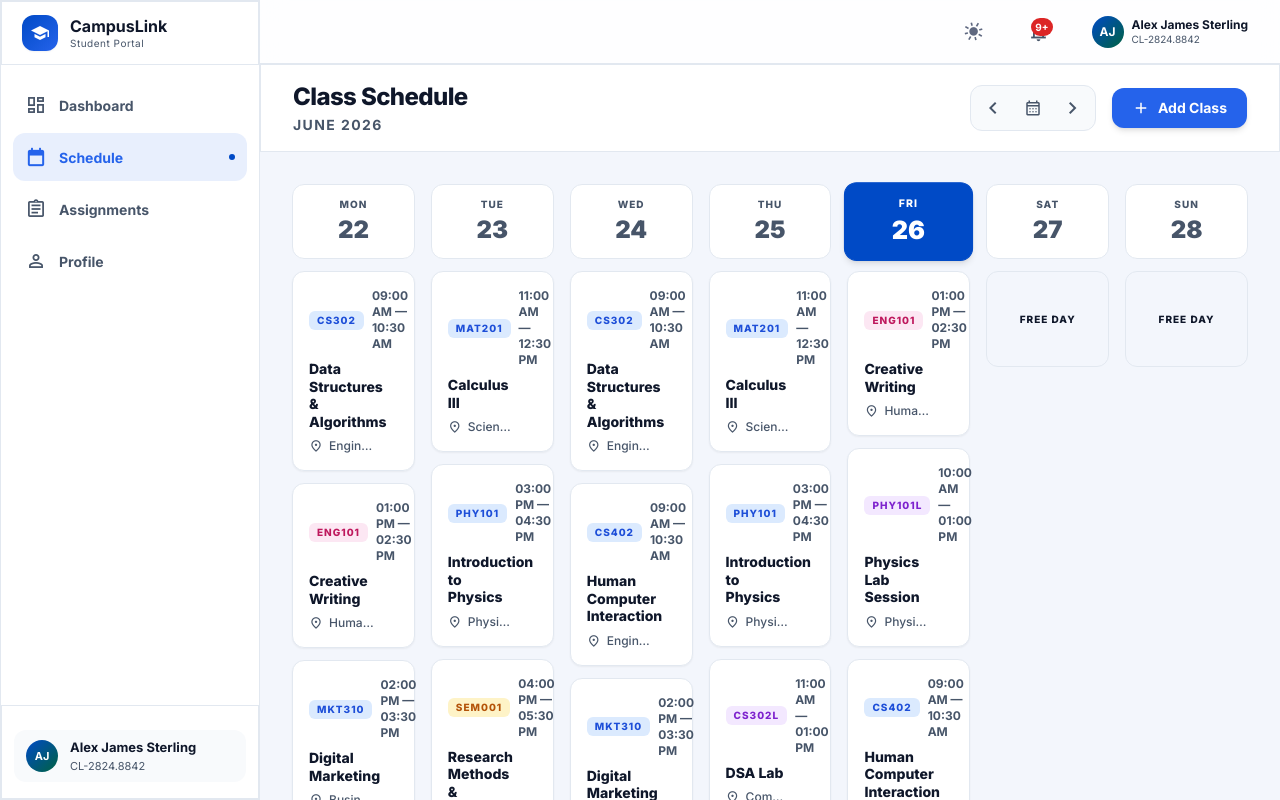
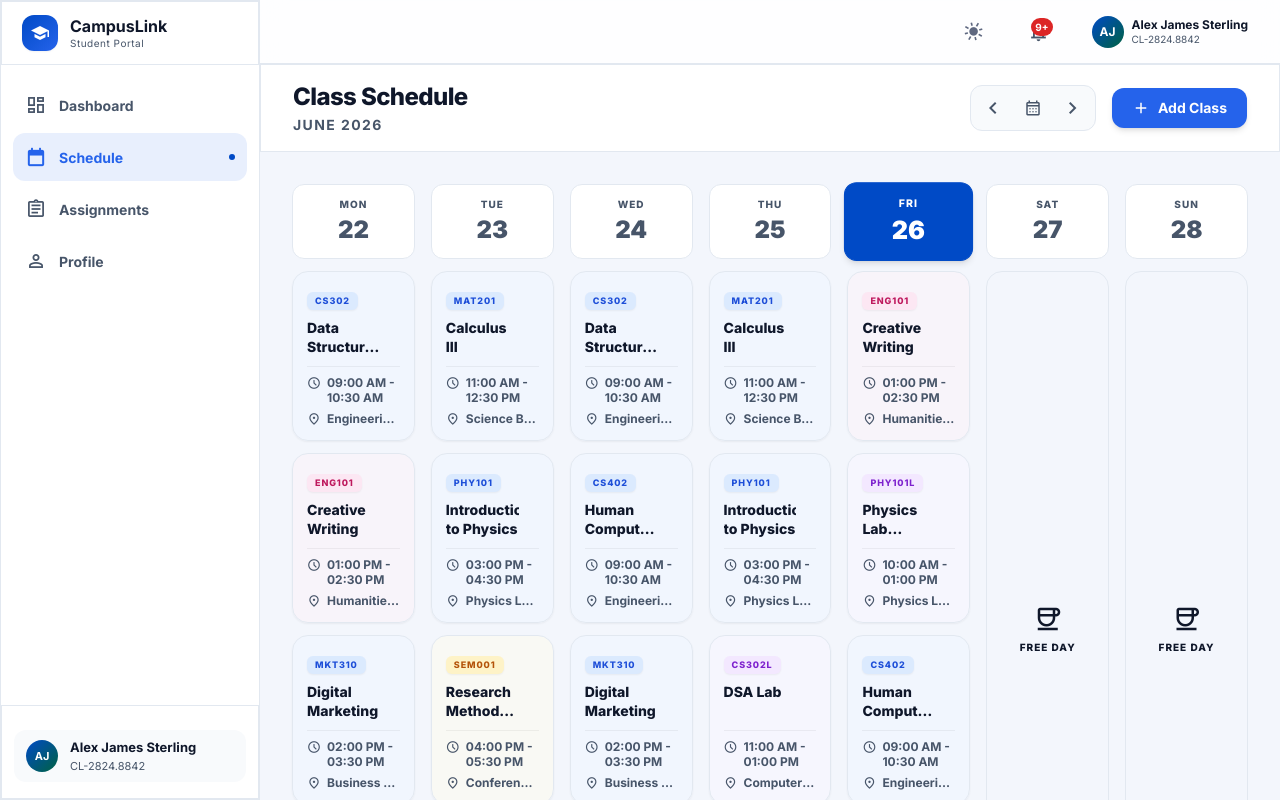
Before and after one commit to kajanan29/campus-web-companion, a React (Create React App) app in the folder campus-web-companion/: page /schedule in a window 1280 px wide. Built offline with nearby package versions, Linux system fonts and the light colour scheme; the HTML template or start-up script is replaced by a standard one.

Commit message:
bug-fixes

```diff
--- a/campus-web-companion/src/pages/Profile.jsx
+++ b/campus-web-companion/src/pages/Profile.jsx
@@ -185,16 +185,16 @@ export default function Profile() {
 
             {/* Edit Mode Actions (Bottom) */}
             {isEditing && (
-              <div className="mt-10 pt-6 border-t border-outline flex items-center justify-end gap-3">
+              <div className="mt-10 pt-6 border-t border-outline flex flex-col-reverse sm:flex-row justify-end gap-3">
                 <button
                   onClick={handleCancel}
-                  className="px-6 py-2.5 bg-surface-low text-on-surface-variant rounded-xl font-bold text-sm hover:bg-surface-med transition-colors"
+                  className="w-full sm:w-auto px-6 py-2.5 bg-surface-low text-on-surface-variant rounded-xl font-bold text-sm hover:bg-surface-med transition-colors"
                 >
                   Cancel
                 </button>
                 <button
                   onClick={handleSave}
-                  className="px-6 py-2.5 bg-primary text-white rounded-xl font-bold text-sm hover:opacity-90 transition-colors shadow-md flex items-center gap-2"
+                  className="w-full sm:w-auto px-6 py-2.5 bg-primary text-white rounded-xl font-bold text-sm hover:opacity-90 transition-colors shadow-md flex items-center justify-center gap-2 whitespace-nowrap"
                 >
                   <span className="material-symbols-outlined" style={{ fontSize: '18px' }}>save</span>
                   Save Changes
--- a/campus-web-companion/src/pages/Schedule.jsx
+++ b/campus-web-companion/src/pages/Schedule.jsx
@@ -40,11 +40,11 @@ const generateInitialSchedule = () => {
 
 /* ── UI Helpers ── */
 const TYPE_STYLES = {
-  lecture: { border: 'border-l-blue-500', bg: 'bg-blue-50/50', badge: 'bg-blue-100 text-blue-700' },
-  lab:     { border: 'border-l-purple-500', bg: 'bg-purple-50/50', badge: 'bg-purple-100 text-purple-700' },
-  studio:  { border: 'border-l-pink-500', bg: 'bg-pink-50/50', badge: 'bg-pink-100 text-pink-700' },
-  seminar: { border: 'border-l-amber-500', bg: 'bg-amber-50/50', badge: 'bg-amber-100 text-amber-700' },
-  other:   { border: 'border-l-gray-500', bg: 'bg-gray-50', badge: 'bg-gray-200 text-gray-700' },
+  lecture: { border: 'border-l-blue-500', bg: 'bg-blue-50/50 dark:bg-blue-500/10', badge: 'bg-blue-100 text-blue-700 dark:bg-blue-500/20 dark:text-blue-300' },
+  lab:     { border: 'border-l-purple-500', bg: 'bg-purple-50/50 dark:bg-purple-500/10', badge: 'bg-purple-100 text-purple-700 dark:bg-purple-500/20 dark:text-purple-300' },
+  studio:  { border: 'border-l-pink-500', bg: 'bg-pink-50/50 dark:bg-pink-500/10', badge: 'bg-pink-100 text-pink-700 dark:bg-pink-500/20 dark:text-pink-300' },
+  seminar: { border: 'border-l-amber-500', bg: 'bg-amber-50/50 dark:bg-amber-500/10', badge: 'bg-amber-100 text-amber-700 dark:bg-amber-500/20 dark:text-amber-300' },
+  other:   { border: 'border-l-gray-500', bg: 'bg-gray-50/80 dark:bg-gray-500/10', badge: 'bg-gray-200 text-gray-700 dark:bg-gray-500/20 dark:text-gray-300' },
 };
 
 /* ── Mini Calendar Helper ── */
@@ -88,28 +88,32 @@ function EventCard({ ev, onDelete, dateKey }) {
   const style = TYPE_STYLES[ev.type] || TYPE_STYLES.other;
 
   return (
-    <div className={`relative p-4 rounded-xl border border-outline shadow-sm hover:shadow-md transition-all bg-surface border-l-4 ${style.border} group`}>
+    <div className={`relative p-3.5 h-[170px] flex flex-col rounded-2xl border border-outline shadow-sm hover:shadow-md transition-all ${style.bg} border-l-4 ${style.border} group`}>
       <button
         onClick={(e) => { e.stopPropagation(); onDelete(dateKey, ev.id); }}
-        className="absolute top-1 right-1 w-11 h-11 md:w-8 md:h-8 flex items-center justify-center rounded-full text-gray-400 hover:text-red-500 hover:bg-red-50 transition-colors opacity-100 md:opacity-0 md:group-hover:opacity-100 z-10"
+        className="absolute top-2 right-2 w-7 h-7 flex items-center justify-center rounded-full text-gray-400 hover:text-red-600 hover:bg-white transition-colors opacity-100 md:opacity-0 md:group-hover:opacity-100 z-10 shadow-sm md:shadow-none"
         title="Delete Event"
       >
-        <span className="material-symbols-outlined" style={{ fontSize: '20px' }}>delete</span>
+        <span className="material-symbols-outlined" style={{ fontSize: '16px' }}>delete</span>
       </button>
 
-      <div className="flex flex-col gap-2 pr-6">
-        <div className="flex items-center gap-2">
-          <span className={`px-2 py-0.5 rounded-md text-[10px] font-extrabold uppercase tracking-widest ${style.badge}`}>
+      <div className="flex flex-col h-full">
+        <div className="pr-5 flex-shrink-0">
+          <span className={`w-max px-2 py-0.5 rounded-md text-[9px] font-extrabold uppercase tracking-widest ${style.badge} shadow-sm inline-block mb-2`}>
             {ev.code}
           </span>
-          <span className="text-xs font-bold text-on-surface-variant">{ev.time}</span>
+          <h3 className="font-extrabold text-on-surface text-sm leading-snug line-clamp-2">{ev.title}</h3>
         </div>
 
-        <h3 className="font-extrabold text-on-surface text-sm leading-tight">{ev.title}</h3>
-
-        <div className="flex items-center gap-1.5 text-xs font-medium text-on-surface-variant">
-          <span className="material-symbols-outlined" style={{ fontSize: '14px' }}>location_on</span>
-          <span className="truncate">{ev.loc}</span>
+        <div className="flex flex-col gap-1.5 mt-auto pt-2 border-t border-black/5">
+          <div className="flex items-start gap-1.5 text-xs font-bold text-on-surface-variant">
+            <span className="material-symbols-outlined shrink-0" style={{ fontSize: '14px', marginTop: '1px' }}>schedule</span>
+            <span className="leading-tight">{ev.time.replace(' — ', ' - ')}</span>
+          </div>
+          <div className="flex items-start gap-1.5 text-xs font-bold text-on-surface-variant">
+            <span className="material-symbols-outlined shrink-0" style={{ fontSize: '14px', marginTop: '1px' }}>location_on</span>
+            <span className="leading-tight truncate">{ev.loc}</span>
+          </div>
         </div>
       </div>
     </div>
@@ -451,7 +455,8 @@ export default function Schedule() {
                     {/* Day Events Column */}
                     <div className="flex flex-col gap-3 flex-grow rounded-2xl">
                       {events.length === 0 ? (
-                        <div className="h-24 rounded-xl border-2 border-dashed border-outline bg-surface-low/40 flex items-center justify-center">
+                        <div className="flex-grow min-h-[120px] rounded-2xl border-2 border-dashed border-outline bg-surface-low/30 flex flex-col items-center justify-center text-center p-4 transition-all hover:bg-surface-low/50">
+                          <span className="material-symbols-outlined text-text-faint text-3xl mb-1.5">coffee</span>
                           <span className="text-[10px] font-extrabold text-text-faint uppercase tracking-widest">Free Day</span>
                         </div>
                       ) : (
```
